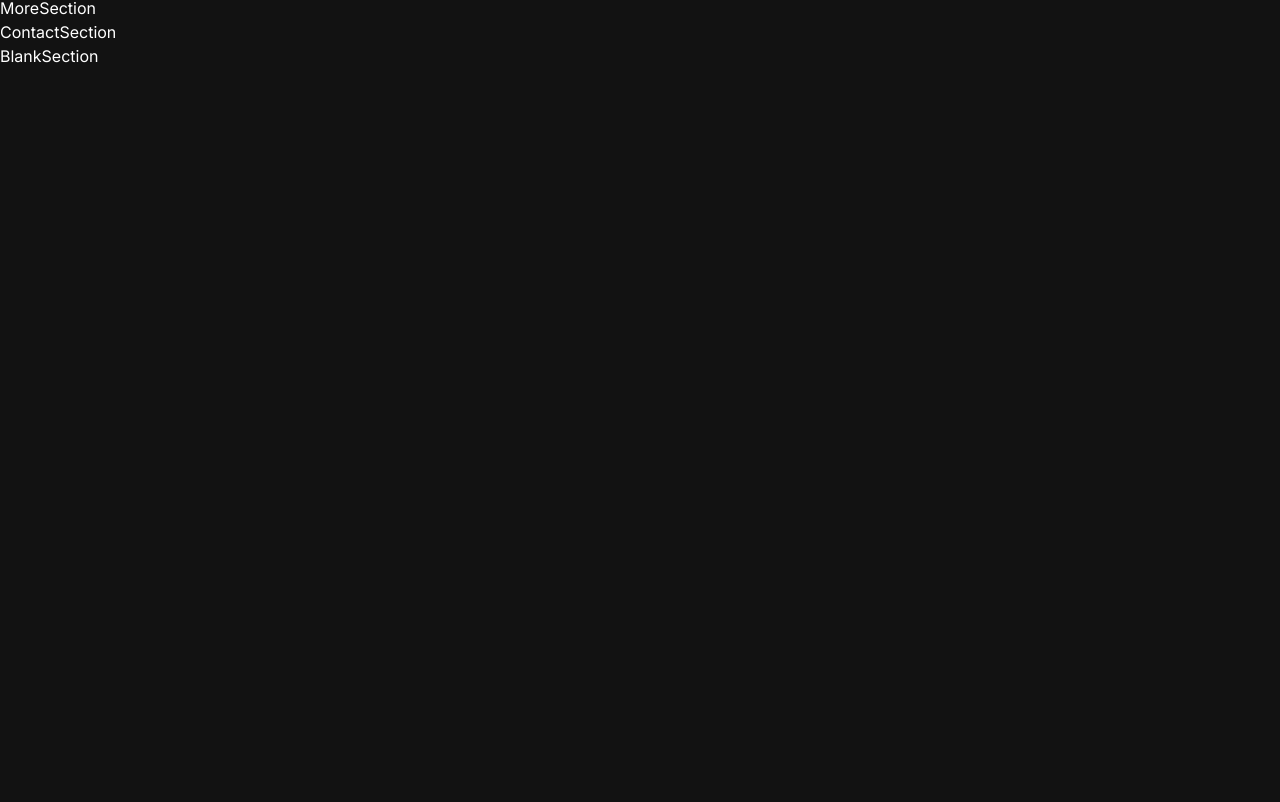
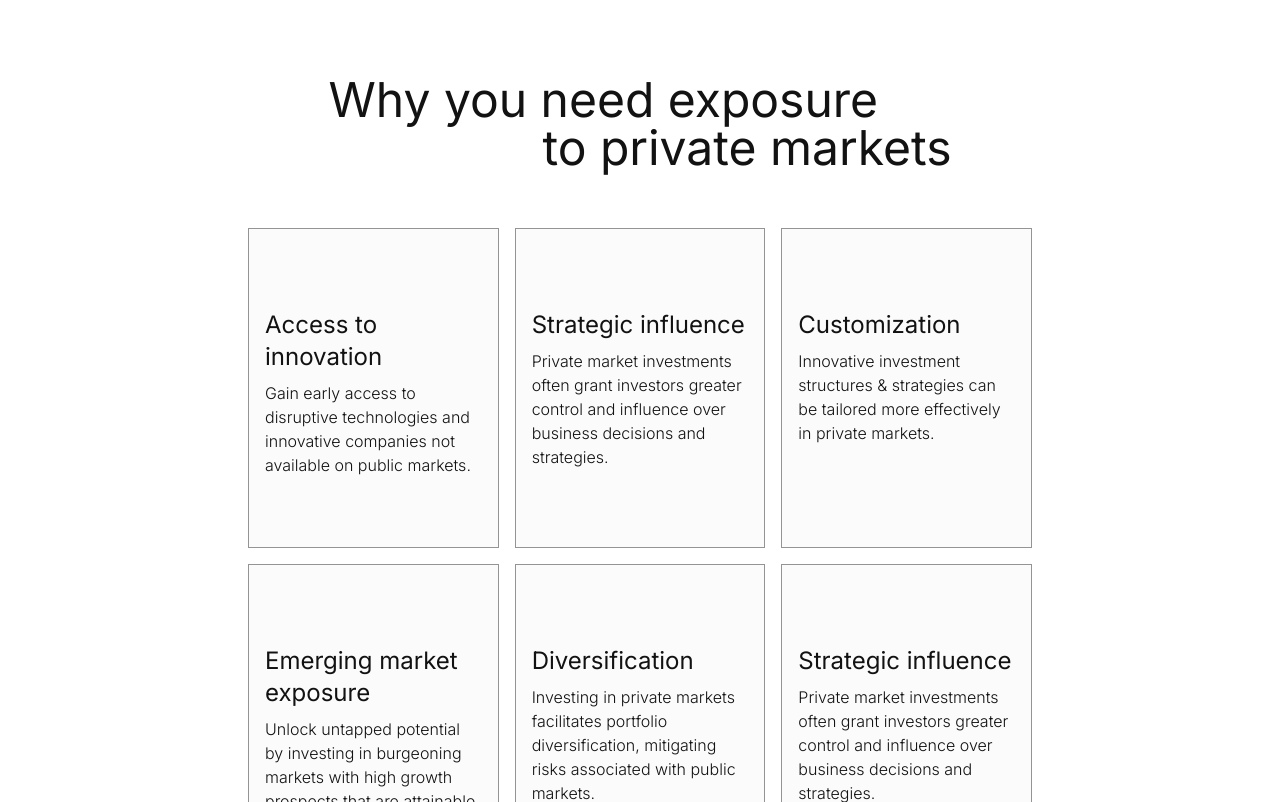
Before and after one commit to kushagra-aa/roobaa, a Next.js app in the folder frontend/: page / in a window 1280 px wide. Shown: the part 1778-2580 px from the top of the page. Before the commit the page ends 1846 px from the top, so only its background shows below. Built offline with nearby package versions, Linux system fonts and the light colour scheme.

Commit message:
added and styles why sections

```diff
--- a/frontend/src/components/homeSections/why/whySection.css
+++ b/frontend/src/components/homeSections/why/whySection.css
@@ -1,3 +1,66 @@
 #why {
+  @apply flex flex-col gap-10;
+
+  align-items: center;
+  justify-content: center;
+  padding: 8rem 5rem 8rem 5rem;
+
   background: rgb(var(--white-rgb));
+  color: rgb(var(--background-rgb));
+
+  & > h2 {
+    @apply text-5xl mb-4;
+
+    width: max-content;
+
+    & > i {
+      content: "";
+      width: 60px;
+      display: inline-block;
+    }
+    & > span {
+      display: block;
+      text-align: right;
+    }
+  }
+
+  & > .reasons_container {
+    @apply grid gap-4;
+
+    grid-template-columns: repeat(3, 1fr);
+    grid-template-rows: repeat(2, 320px);
+    width: 70%;
+
+    & > .reason_card {
+      position: relative;
+      & > .reason_inner {
+        position: absolute;
+        height: inherit;
+        width: inherit;
+        top: 0;
+        bottom: 0;
+        padding: 5rem 1rem 3rem 1rem;
+        background: #e0e0e021;
+        border: 1px solid rgba(105, 105, 105, 0.705);
+        transition: all 0.5s ease-in-out;
+
+        & > h3 {
+          @apply text-2xl mb-2;
+        }
+        & > p {
+          @apply font-light;
+        }
+      }
+
+      &:hover {
+        & > .reason_inner {
+          top: 10px;
+          bottom: -10px;
+          background: rgb(var(--white-rgb));
+          border: 1px solid rgb(var(--accent-1-rgb));
+          box-shadow: 0px 0px 10px 1px rgb(var(--accent-1-rgb), 0.5);
+        }
+      }
+    }
+  }
 }
--- a/frontend/src/components/homeSections/why/whySection.tsx
+++ b/frontend/src/components/homeSections/why/whySection.tsx
@@ -1,6 +1,55 @@
 import "./whySection.css";
 
+const reasons = [
+  {
+    title: "Access to innovation",
+    description:
+      "Gain early access to disruptive technologies and innovative companies not available on public markets.",
+  },
+  {
+    title: "Strategic influence",
+    description:
+      "Private market investments often grant investors greater control and influence over business decisions and strategies.",
+  },
+  {
+    title: "Customization",
+    description:
+      "Innovative investment structures & strategies can be tailored more effectively in private markets.",
+  },
+  {
+    title: "Emerging market exposure",
+    description:
+      "Unlock untapped potential by investing in burgeoning markets with high growth prospects that are attainable through private market participation.",
+  },
+  {
+    title: "Diversification",
+    description:
+      "Investing in private markets facilitates portfolio diversification, mitigating risks associated with public markets.",
+  },
+  {
+    title: "Strategic influence",
+    description:
+      "Private market investments often grant investors greater control and influence over business decisions and strategies.",
+  },
+];
+
 function WhySection() {
-  return <section id="why">WhySection</section>;
+  return (
+    <section id="why">
+      <h2>
+        Why you need exposure <i /> <span>to private markets</span>
+      </h2>
+      <div className="reasons_container">
+        {reasons.map(({ title, description }, i) => (
+          <div className="reason_card" key={i}>
+            <div className="reason_inner">
+              <h3>{title}</h3>
+              <p>{description}</p>
+            </div>
+          </div>
+        ))}
+      </div>
+    </section>
+  );
 }
 export default WhySection;
```
